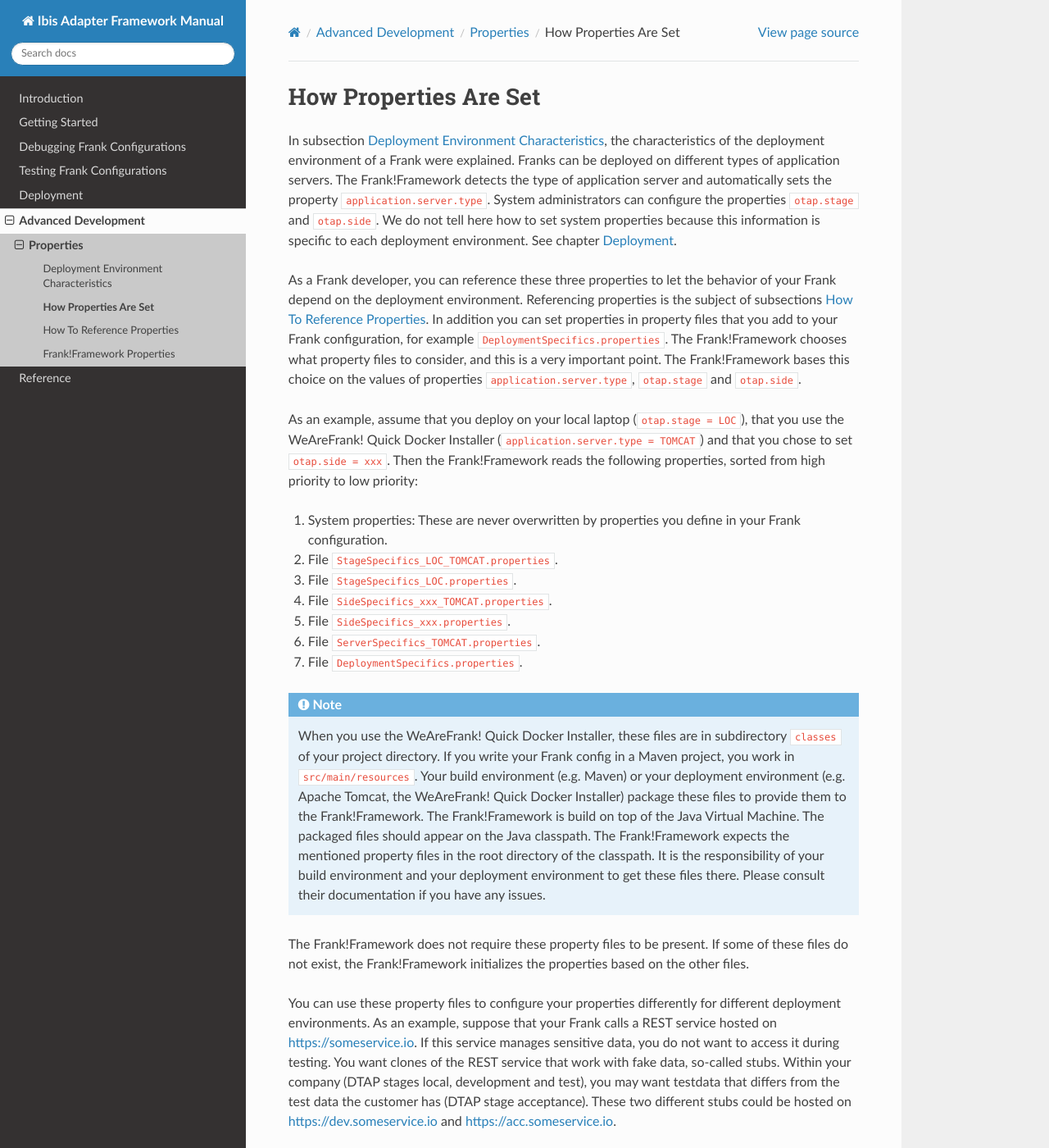
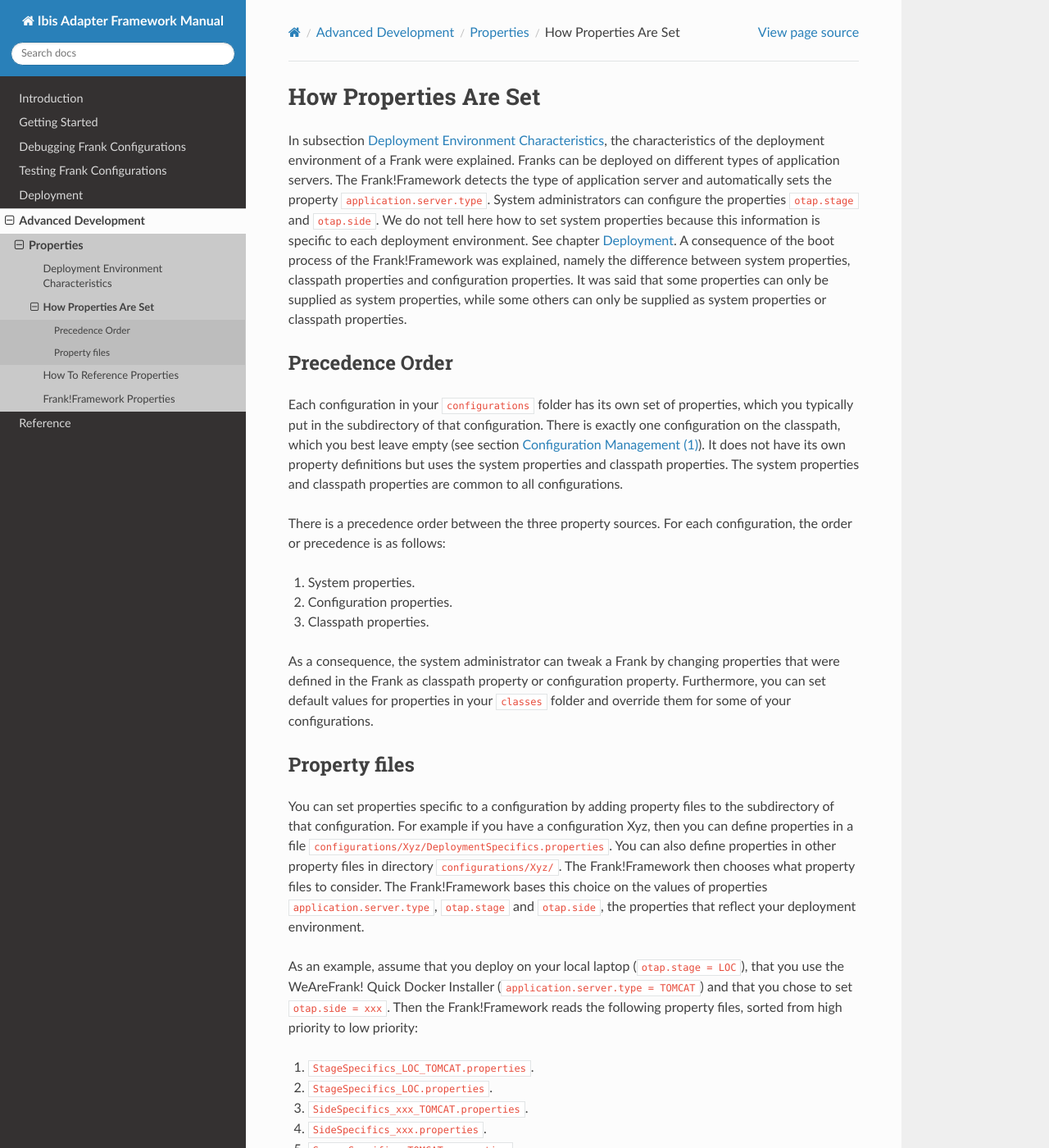
Before and after one commit to frankframework/frank-manual, a Sphinx documentation site: the page built from docs/source/advancedDevelopment/properties/initialization.rst, in a window 1280 px wide and 1400 px high. Shown: the whole window at 82% size. Built offline with Sphinx 7.4.7 and the Read the Docs theme 2.0.0, drawn with Linux system fonts in a browser that asks for light colours; some of the changed text lies outside the part shown.

Commit message:
Improve section on initializing properties

```diff
--- a/docs/source/advancedDevelopment/properties/initialization.rst
+++ b/docs/source/advancedDevelopment/properties/initialization.rst
@@ -3,23 +3,34 @@
 How Properties Are Set
 ======================
 
-In subsection :ref:`propertiesDeploymentEnvironment`, the characteristics of the deployment environment of a Frank were explained. Franks can be deployed on different types of application servers. The Frank!Framework detects the type of application server and automatically sets the property ``application.server.type``. System administrators can configure the properties ``otap.stage`` and ``otap.side``. We do not tell here how to set system properties because this information is specific to each deployment environment. See chapter :ref:`deploying`.
+In subsection :ref:`propertiesDeploymentEnvironment`, the characteristics of the deployment environment of a Frank were explained. Franks can be deployed on different types of application servers. The Frank!Framework detects the type of application server and automatically sets the property ``application.server.type``. System administrators can configure the properties ``otap.stage`` and ``otap.side``. We do not tell here how to set system properties because this information is specific to each deployment environment. See chapter :ref:`deploying`. A consequence of the boot process of the Frank!Framework was explained, namely the difference between system properties, classpath properties and configuration properties. It was said that some properties can only be supplied as system properties, while some others can only be supplied as system properties or classpath properties.
 
-As a Frank developer, you can reference these three properties to let the behavior of your Frank depend on the deployment environment. Referencing properties is the subject of subsections :ref:`propertiesReference`. In addition you can set properties in property files that you add to your Frank configuration, for example ``DeploymentSpecifics.properties``. The Frank!Framework chooses what property files to consider, and this is a very important point. The Frank!Framework bases this choice on the values of properties ``application.server.type``, ``otap.stage`` and ``otap.side``.
+Precedence Order
+----------------
 
-As an example, assume that you deploy on your local laptop (``otap.stage = LOC``), that you use the WeAreFrank! Quick Docker Installer (``application.server.type = TOMCAT``) and that you chose to set ``otap.side = xxx``. Then the Frank!Framework reads the following properties, sorted from high priority to low priority:
+Each configuration in your ``configurations`` folder has its own set of properties, which you typically put in the subdirectory of that configuration. There is exactly one configuration on the classpath, which you best leave empty (see section :ref:`horizonsMultipleFiles`). It does not have its own property definitions but uses the system properties and classpath properties. The system properties and classpath properties are common to all configurations.
 
-#. System properties: These are never overwritten by properties you define in your Frank configuration.
-#. File ``StageSpecifics_LOC_TOMCAT.properties``.
-#. File ``StageSpecifics_LOC.properties``.
-#. File ``SideSpecifics_xxx_TOMCAT.properties``.
-#. File ``SideSpecifics_xxx.properties``.
-#. File ``ServerSpecifics_TOMCAT.properties``.
-#. File ``DeploymentSpecifics.properties``.
+There is a precedence order between the three property sources. For each configuration, the order or precedence is as follows:
 
-.. NOTE::
+#. System properties.
+#. Configuration properties.
+#. Classpath properties.
 
-   When you use the WeAreFrank! Quick Docker Installer, these files are in subdirectory ``classes`` of your project directory. If you write your Frank config in a Maven project, you work in ``src/main/resources``. Your build environment (e.g. Maven) or your deployment environment (e.g. Apache Tomcat, the WeAreFrank! Quick Docker Installer) package these files to provide them to the Frank!Framework. The Frank!Framework is build on top of the Java Virtual Machine. The packaged files should appear on the Java classpath. The Frank!Framework expects the mentioned property files in the root directory of the classpath. It is the responsibility of your build environment and your deployment environment to get these files there. Please consult their documentation if you have any issues.
+As a consequence, the system administrator can tweak a Frank by changing properties that were defined in the Frank as classpath property or configuration property. Furthermore, you can set default values for properties in your ``classes`` folder and override them for some of your configurations.
+
+Property files
+--------------
+
+You can set properties specific to a configuration by adding property files to the subdirectory of that configuration. For example if you have a configuration Xyz, then you can define properties in a file ``configurations/Xyz/DeploymentSpecifics.properties``. You can also define properties in other property files in directory ``configurations/Xyz/``. The Frank!Framework then chooses what property files to consider. The Frank!Framework bases this choice on the values of properties ``application.server.type``, ``otap.stage`` and ``otap.side``, the properties that reflect your deployment environment.
+
+As an example, assume that you deploy on your local laptop (``otap.stage = LOC``), that you use the WeAreFrank! Quick Docker Installer (``application.server.type = TOMCAT``) and that you chose to set ``otap.side = xxx``. Then the Frank!Framework reads the following property files, sorted from high priority to low priority:
+
+#. ``StageSpecifics_LOC_TOMCAT.properties``.
+#. ``StageSpecifics_LOC.properties``.
+#. ``SideSpecifics_xxx_TOMCAT.properties``.
+#. ``SideSpecifics_xxx.properties``.
+#. ``ServerSpecifics_TOMCAT.properties``.
+#. ``DeploymentSpecifics.properties``.
 
 The Frank!Framework does not require these property files to be present. If some of these files do not exist, the Frank!Framework initializes the properties based on the other files.
 
@@ -27,7 +38,7 @@ You can use these property files to configure your properties differently for di
 
 You can use properties to call the right service URL from your Frank. In your adapters, you can reference a property ``serviceURL`` to find the URL of your service. In ``DeploymentSpecifics.properties``, you include the line ``serviceURL=https://dev.someservice.io``. In ``StageSpecifics_ACC.properties``, you include the line ``serviceURL=https://acc.someservice.io``. Finally in ``StageSpecifics_PRD.properties`` you set the real service URL: ``serviceURL=https://someservice.io``. In DTAP stages local, development or test, the service URL defined in ``DeploymentSpecifics.properties`` is applied. In DTAP stage acceptance, this value is superseeded by the definition in ``StageSpecifics_ACC.properties``. In production, the service URL found in ``StageSpecifics_PRD.properties`` is taken.
 
-Please note that system properties always take precedence over properties set within your Frank config. System administrators can use this feature to tweak you Frank. Suppose you have a Hello World adapter that outputs the value of property ``my.hello``. Normally, you want the text "Hello World". Therefore you include property file ``DeploymentSpecifics.properties`` and include the line ``my.hello=Hello World``. If the system administrator configures ``my.hello = Something Else``, then the output of your adapter will be "Something Else".
+The mentioned files ``StageSpecifics_LOC_TOMCAT.properties`` ... ``DeploymentSpecifics.properties`` can also exist on the classpath. Then they have the same order of precedence, but they have a lower precedence then the configuration specific property files. Please remember that system properties always take precedence over properties configured in your Frank config.
 
 In addition to the chain of system properties and property files, some properties have default values. These default values are listed in subsection :ref:`propertiesFramework`. If some property is not configured by the system administrator and if it is not defined in the property files read by the Frank!Framework, then the default value is applied.
 
@@ -35,7 +46,7 @@ Finally, a few properties can be changed at run time. On the left hand menu of t
 
 .. image:: viewProperties.jpg
 
-Look below the heading "Dynamic Parameters". Changes done at runtime will be undone when you restart the frank!framework.
+Look below the heading "Dynamic Parameters". Changes done at runtime will be undone when you restart the Frank!Framework.
 
 An example is the log level, which determines how much logging data is produced. On production you normally set it to ``ERROR`` or ``WARN``. If there is an incident, you can temporarily put it to ``INFO`` or ``DEBUG`` to collect data about the issue.
 
```
